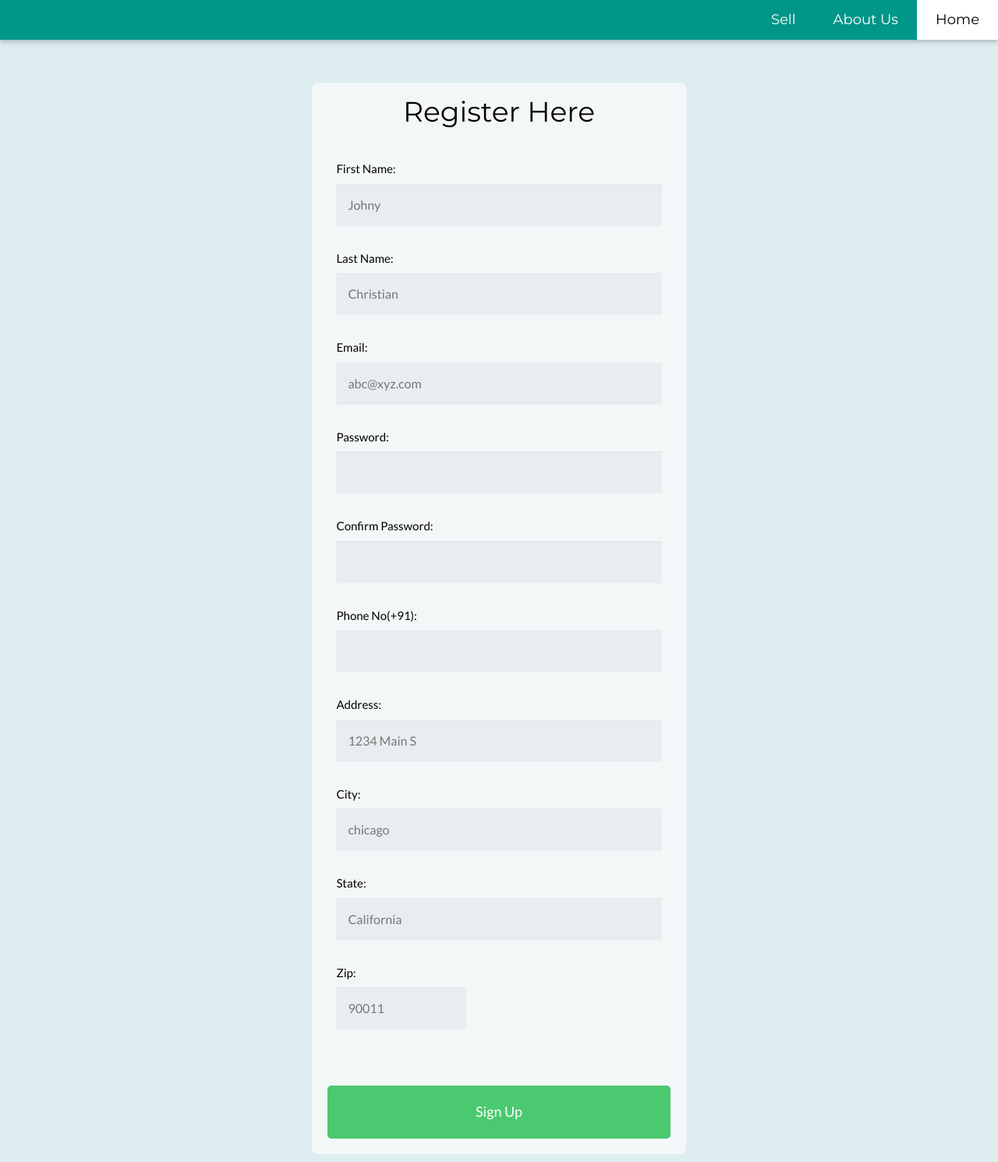
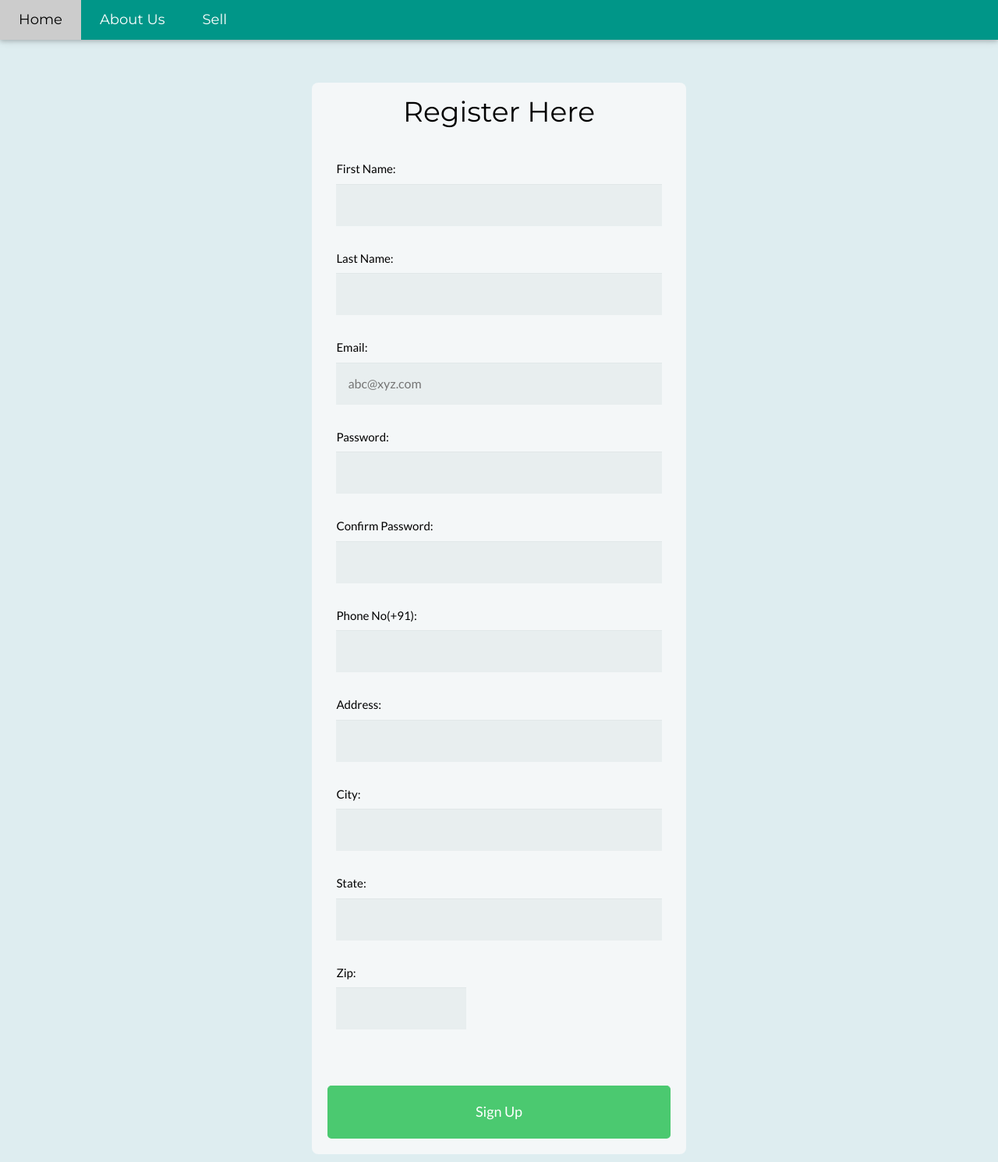
Before and after one commit to CoderGaurav01/FindMyBook, a PHP site: page /register.php in a window 1280 px wide. Shown: the whole page at 78% size. Run offline with PHP 8.4, Linux system fonts and the light colour scheme.

Commit message:
report creation

```diff
--- a/public/css/style2.css
+++ b/public/css/style2.css
@@ -580,7 +580,7 @@
 
 .bar .bar-item {
     padding: 8px 16px;
-    float: right;
+    float: left;
     width: auto;
     border: none;
     display: block;
--- a/register.php
+++ b/register.php
@@ -156,9 +156,9 @@
     <!-- Navbar --> <div class="top">
         <div class="bar teal card left-align large">
             <a class="bar-item button hide-medium hide-large right padding-large hover-white large teal" href="javascript:void(0);" onclick="myFunction()" title="Toggle Navigation Menu"><i class="fa fa-bars"></i></a>
-            <a href="index.html" class="bar-item button padding-large white">Home</a>
-            <a href="#about_us" class="bar-item button hide-small padding-large hover-white">About Us</a>
-            <a href="login.php" class="bar-item button hide-small padding-large hover-white">Sell</a>
+            <a href="index.html" class="bar-item button padding-large left white">Home</a>
+            <a href="#about_us" class="bar-item button hide-small left padding-large hover-white">About Us</a>
+            <a href="login.php" class="bar-item button hide-small left padding-large hover-white">Sell</a>
         </div>
 
         <br><br>
@@ -169,10 +169,10 @@
             <fieldset>
 
               <label for="fname">First Name:</label>
-              <input type="text" id="fname" name="fname" placeholder="Johny" required>
+              <input type="text" id="fname" name="fname" placeholder="" required>
 
               <label for="lname" >Last Name:</label>
-              <input type="text" id="lname" name="lname" placeholder="Christian">
+              <input type="text" id="lname" name="lname" placeholder="">
 
               <label for="email">Email:</label>
               <input type="email" id="email" name="email" required placeholder="abc@xyz.com">
@@ -190,16 +190,16 @@
               <input type="tel" pattern="[1-9]{1}[0-9]{9}" id="phone" name="phone" required size="10">
 
               <label for="address">Address: </label>
-              <input type="text" id="address" name="address" required placeholder="1234 Main S">
+              <input type="text" id="address" name="address" required placeholder="">
 
               <label for="city"> City: </label>
-              <input type="text" id="city" name="city"   required placeholder="chicago">
+              <input type="text" id="city" name="city"   required placeholder="">
 
               <label for="state">State: </label>
-              <input type="text" id="state" name="state" required placeholder="California">
+              <input type="text" id="state" name="state" required placeholder="">
 
               <label for="zip">Zip: </label>
-              <input type="zip" id="zip" name="zip" required placeholder="90011">
+              <input type="zip" id="zip" name="zip" required placeholder="">
 
 
             </fieldset>
```
Also changed, not shown: 3 other files.
